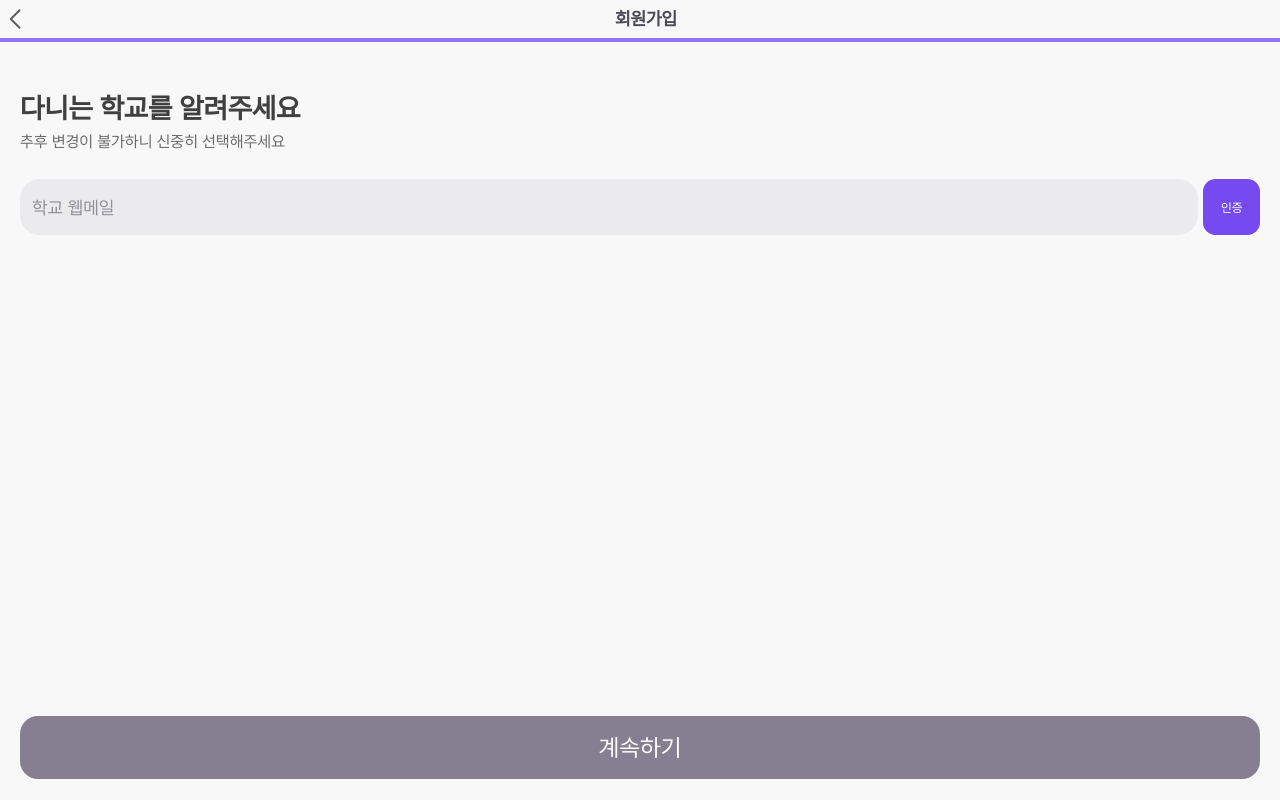
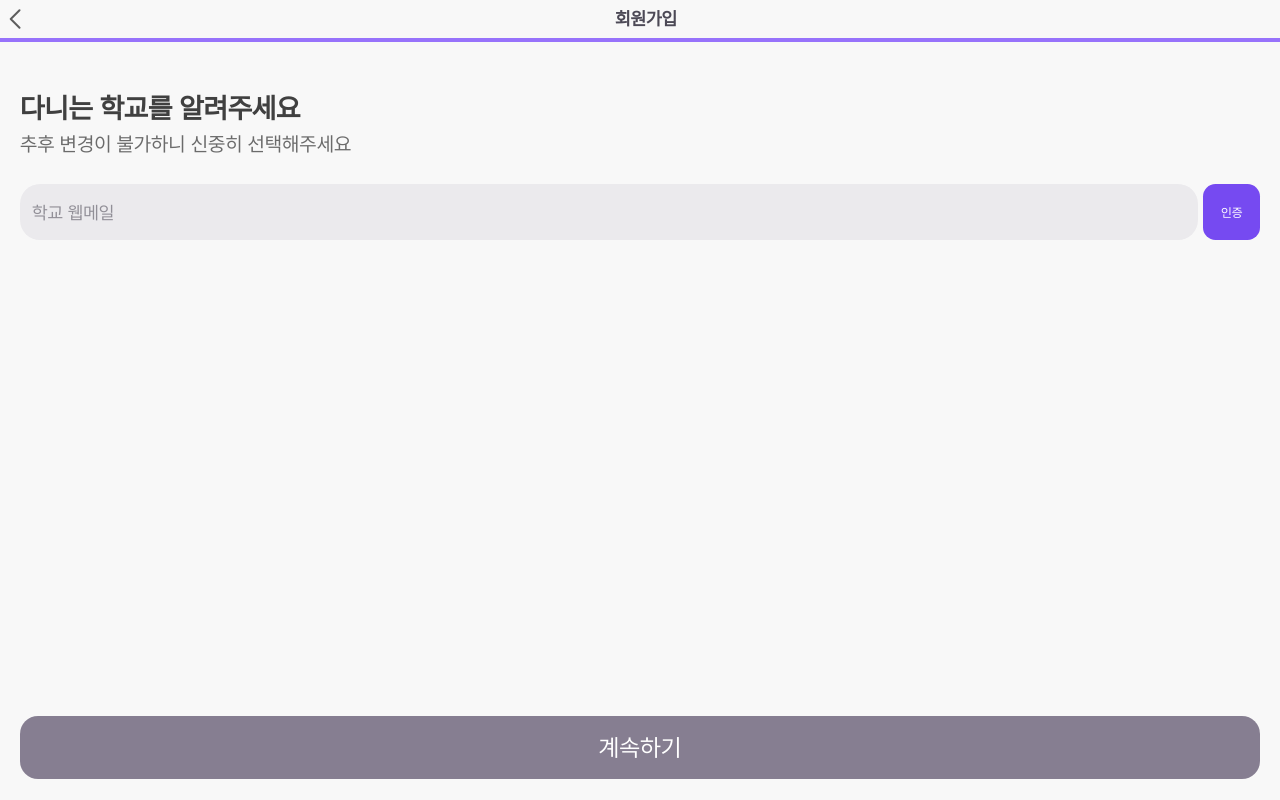
Before and after one commit to project-tingting/tingting_front, a Next.js app: page /join/university in a window 1280 px wide. Built offline with nearby package versions, Linux system fonts and the light colour scheme; no server answers.

Commit message:
Fix: uuid 라우팅 문제 수정

```diff
--- a/core/apiHooks/user.ts
+++ b/core/apiHooks/user.ts
@@ -38,8 +38,9 @@ export const useUserLogin = ({ userId, password }: userInfo) => {
       e.preventDefault();
     },
     onSuccess: (data) => {
+      console.log(data);
       localStorage.setItem('access-token', data.data.data.accessToken);
-      Router.push(`/home/${data.data.uuid}`);
+      Router.push(`/home/${data.data.data.uuid}`);
     },
     onError: (error) => {
       console.error(error);
--- a/pages/join/gender.tsx
+++ b/pages/join/gender.tsx
@@ -66,7 +66,7 @@ const GenderButtonContainer = styled.section`
 const SubGuide = styled.p`
   color: ${({ theme }) => theme.colors.descriptionColor};
   font-weight: 500;
-  font-size: 1.6rem;
-  line-height: 1.9rem;
+  font-size: 2rem;
+  line-height: 2.4rem;
   margin-top: -3.8rem;
 `;
--- a/pages/join/university.tsx
+++ b/pages/join/university.tsx
@@ -66,7 +66,7 @@ const FormContainer = styled.section`
 const SubGuide = styled.p`
   color: ${({ theme }) => theme.colors.descriptionColor};
   font-weight: 500;
-  font-size: 1.6rem;
-  line-height: 1.9rem;
+  font-size: 2rem;
+  line-height: 2.4rem;
   margin-top: -3.8rem;
 `;
```
